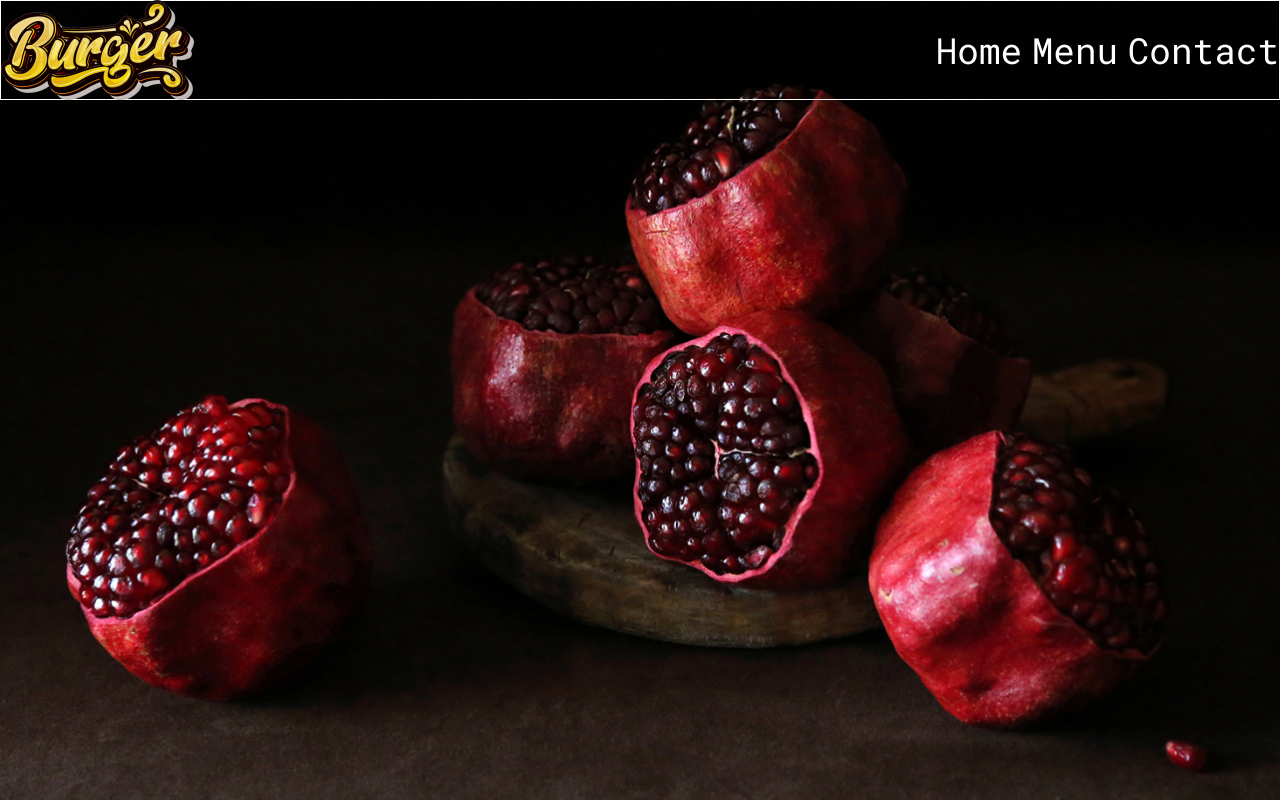
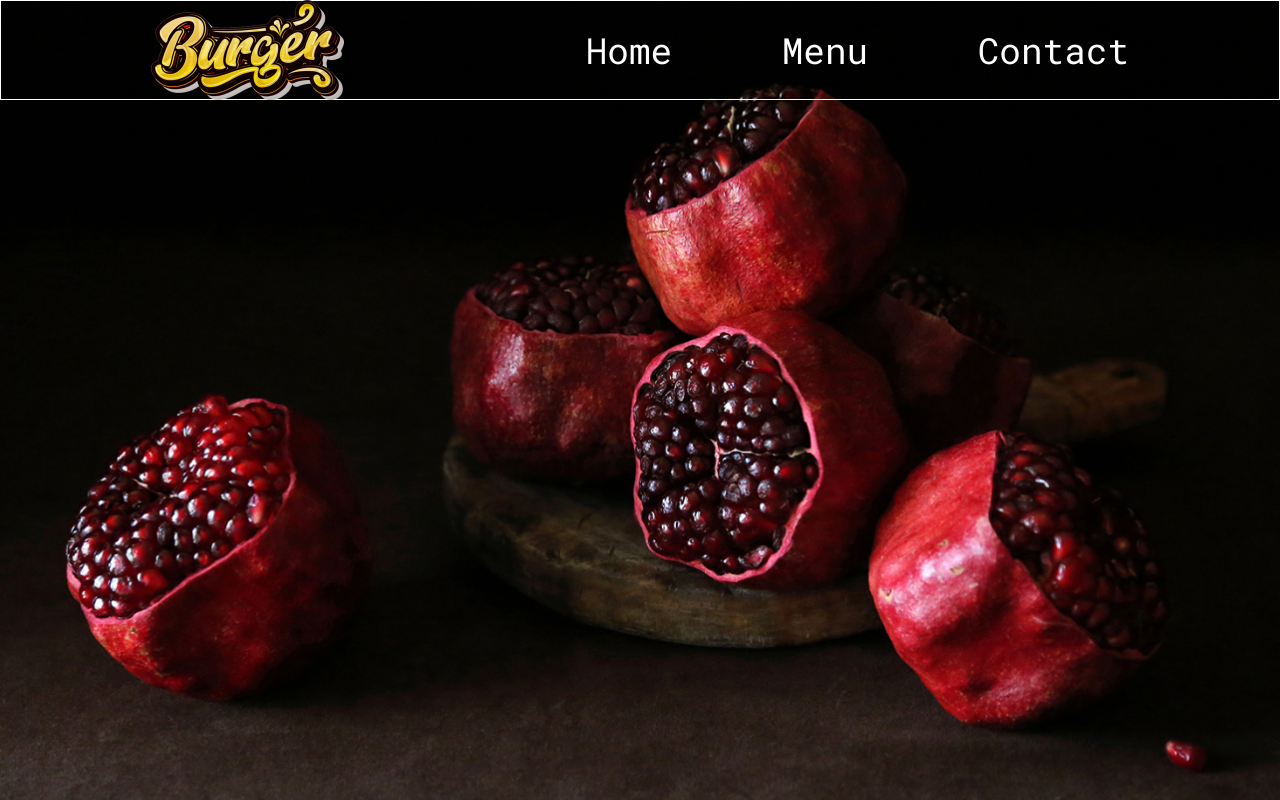
Before and after one commit to mattyjrae123/restaurant-page, a website built with webpack: page src/index.html in a window 1280 px wide. Built offline with nearby package versions, Linux system fonts and the light colour scheme.

Commit message:
Add 150px LF padding to header

```diff
--- a/src/styles/style.css
+++ b/src/styles/style.css
@@ -29,6 +29,7 @@ div#content {
 header {
   border: 1px solid white;
   height: 100px;
+  padding: 0 150px;
 
   display: flex;
   justify-content: space-between;
@@ -42,4 +43,5 @@ header > #logo {
 header .nav-link {
   font-size: 2.25rem;
   color: white;
+  margin-left: 100px;
 }
```
